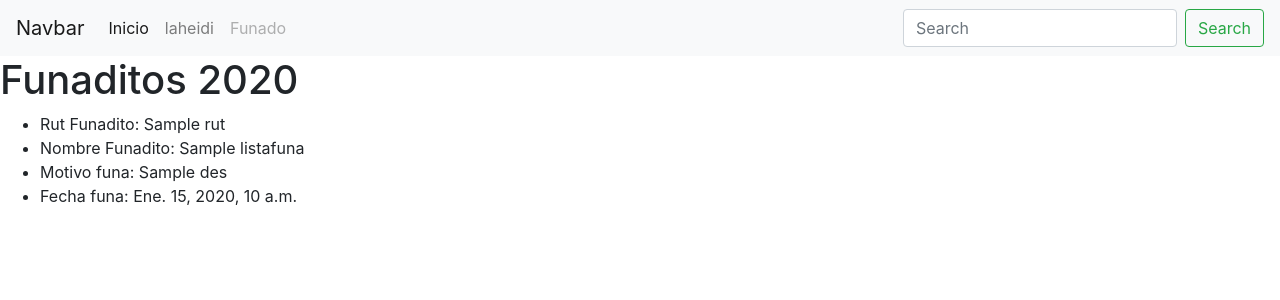
After one commit to JesusOrellana/pagina_uno, a Django app: template ejemplo/index/templates/funados.html in a window 1280 px wide. The commit adds this page. Shown: the top 300 px of the page. Run offline with Django 3.2, Linux system fonts and the light colour scheme; the template is opened without the code that fills it: most values are stand-ins (such as "Sample title", 1, 10 or a date in 2020); some libraries are stand-ins or nearby versions.

Commit message:
ultima actualizacion

```diff
--- a/ejemplo/ejemplo/urls.py
+++ b/ejemplo/ejemplo/urls.py
@@ -22,7 +22,6 @@ from ejemplo.views import cosita
 
 urlpatterns = [
     path('admin/', admin.site.urls),
-    path('index/', include('index.urls')),
-    path('hola/', cosita),
+    path('', include('index.urls')),
 ]
 urlpatterns += static(settings.STATIC_URL, document_root = settings.STATIC_ROOT)
--- a/ejemplo/index/admin.py
+++ b/ejemplo/index/admin.py
@@ -1,5 +1,5 @@
 from django.contrib import admin
-from . models import elmanchas
+from . models import funado
 
 # Register your models here.
-admin.site.register(elmanchas)
+admin.site.register(funado)
--- a/ejemplo/index/templates/base.html
+++ b/ejemplo/index/templates/base.html
@@ -29,10 +29,10 @@
                   <a class="nav-link" href="{% url 'index' %}">Inicio<span class="sr-only">(current)</span></a>
                 </li>
                 <li class="nav-item">
-                  <a class="nav-link" href="{% url 'laheidi' %}">laheidi</a>
+                  <a class="nav-link" href="laheidi">laheidi</a>
                 </li>
                 <li class="nav-item">
-                  <a class="nav-link disabled" href="#">Disabled</a>
+                  <a class="nav-link disabled" href="funado">Funado</a>
                 </li>
               </ul>
               <form class="form-inline my-2 my-lg-0">
--- /dev/null
+++ b/ejemplo/index/templates/funados.html
@@ -0,0 +1,12 @@
+{% extends "base.html" %}
+{% block content %}
+    <h1>Funaditos 2020</h1>
+    {% for x in listafuna %}
+        <ul>
+            <li>Rut Funadito: {{ x.rut }}</li>
+            <li>Nombre Funadito: {{ x.nombrefunado }}</li>
+            <li>Motivo funa: {{ x.des }}</li>
+            <li>Fecha funa: {{ x.fecha }}</li>
+        </ul>
+    {% endfor %}
+{% endblock %}
--- a/ejemplo/index/urls.py
+++ b/ejemplo/index/urls.py
@@ -4,4 +4,6 @@ from . import views
 
 urlpatterns = [
     path('', views.index, name='index'),
+    path('laheidi',views.laheidi, name='laheidi'),
+    path('funado',views.funado, name='funado'),
 ]
```
Also changed, not shown: ejemplo/index/models.py (+7 -4 lines), ejemplo/index/views.py (+6 -3 lines), ejemplo/db.sqlite3, ejemplo/index/migrations/0002_funas.py (added), ejemplo/index/migrations/0003_auto_20201018_2100.py (added).
